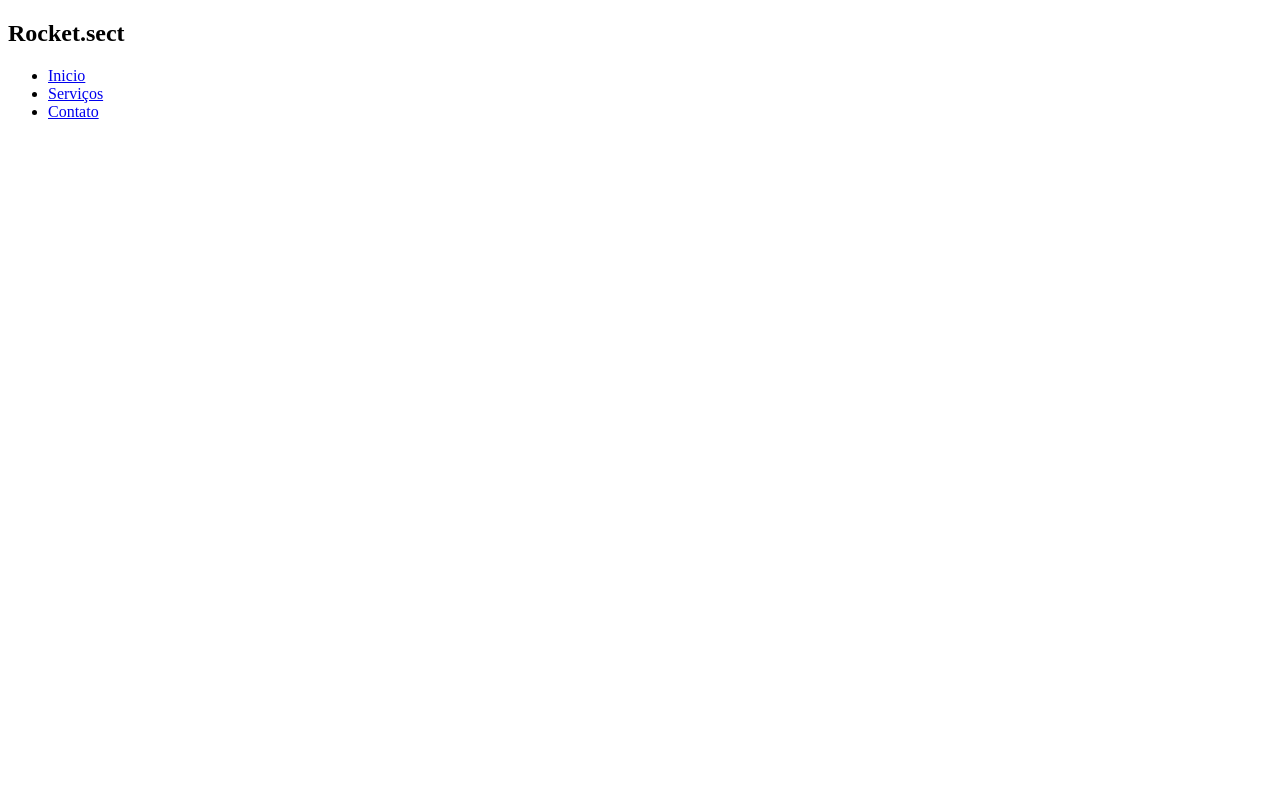
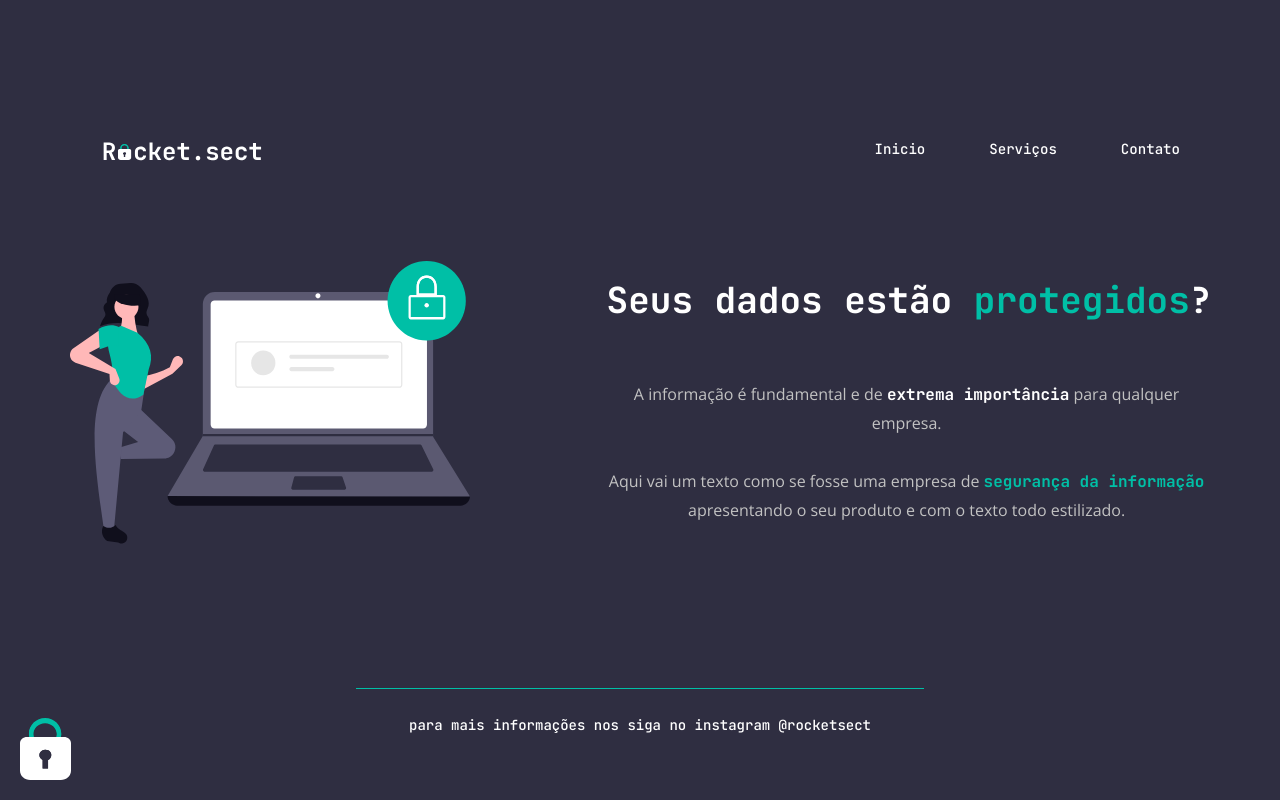
Before and after one commit to leonardosilvabras/rocketSect, a plain HTML site: page index.html in a window 1280 px wide. Drawn offline with nearby package versions, Linux system fonts and the light colour scheme; files that its build step writes are made by us from their sources.

Commit message:
final code

```diff
--- a/index.html
+++ b/index.html
@@ -4,17 +4,42 @@
     <meta charset="UTF-8" />
     <meta name="viewport" content="width=device-width, initial-scale=1.0" />
     <link rel="stylesheet" type="text/css" href="./Styles/globalStyles.css" />
-    <link rel="shortcut icon" type="imagex/png" href="./assets/logo.svg" />
+    <link rel="shortcut icon" type="imagex/png" href="./assets/padlock.svg" />
     <title>Rocket Sect</title>
   </head>
   <body>
+    <div id="page">
       <nav>
-      <h1>Rocket.sect</h1>
+        <img src="./assets/logo.svg" alt="logomarca" />
         <ul>
           <li><a href="#">Inicio</a></li>
           <li><a href="#">Serviços</a></li>
           <li><a href="#">Contato</a></li>
         </ul>
       </nav>
+      <main>
+        <img
+          src="./assets/img.svg"
+          alt="mulher ao lado de um notebook com um icone de padlock"
+        />
+        <section id="text">
+          <h2>Seus dados estão <strong>protegidos</strong>?</h2>
+          <p>
+            A informação é fundamental e de
+            <strong>extrema importância</strong> para qualquer empresa.
+          </p>
+          <p>
+            Aqui vai um texto como se fosse uma empresa de
+            <strong>segurança da informação</strong> apresentando o seu produto
+            e com o texto todo estilizado.
+          </p>
+        </section>
+      </main>
+    </div>
+    <footer>
+      <p>para mais informações nos siga no instagram
+      <a href="https://www.instagram.com/rocketsect">@rocketsect</a></p>
+    </footer>
+    <img id="padlock" src="./assets/padlock.svg" alt="padlock" />
   </body>
 </html>
--- a/styles/globalStyles.scss
+++ b/styles/globalStyles.scss
@@ -0,0 +1,114 @@
+@import url("https://fonts.googleapis.com/css2?family=JetBrains+Mono:wght@500;700&family=Open+Sans:wght@400;700&display=swap");
+
+:root {
+    --primaryColor: #2f2e41;
+    --secundaryColor: #00bfa6;
+    --terciaryColor: #c2c2c2;
+}
+
+* {
+    margin: 0;
+    padding: 0;
+    box-sizing: border-box;
+    font-family: "JetBrains Mono", monospace;
+    color: #fff;
+}
+
+body {
+    display: flex;
+    justify-content: center;
+    align-items: center;
+    flex-flow: column nowrap;
+    min-width: 100vw;
+    min-height: 100vh;
+    background-color: var(--primaryColor);
+
+    #page {
+        nav {
+            width: 100vw;
+            padding: 0 6.25rem;
+            display: flex;
+            align-items: center;
+            justify-content: space-between;
+            margin-top: 4.4rem;
+
+            ul {
+                display: flex;
+                justify-content: center;
+                align-items: center;
+                list-style: none;
+                gap: 4rem;
+
+                li {
+                    a {
+                        font-size: 0.88rem;
+                        text-decoration: none;
+                    }
+
+                    a:hover {
+                        transition: .25s;
+                        font-weight: bold;
+                        color: var(--secundaryColor);
+                    }
+                }
+            }
+        }
+
+        main {
+            display: flex;
+            align-items: center;
+            justify-content: space-around;
+            width: 100vw;
+            margin-top: 6.25rem;
+
+            section {
+
+                text-align: center;
+                h2 {
+                    font-size: 2.25rem;
+                    margin-bottom: 3.75rem;
+                    line-height: 40px;
+
+                    strong {
+                        color: var(--secundaryColor);
+                    }
+                }
+
+                p {
+                    max-width: 37.5rem;
+                    font-family: "Open Sans", sans-serif;
+                    color: var(--terciaryColor);
+                    line-height: 28px
+                }
+
+                p + p {
+                    margin-top: 1.87rem;
+                    strong {
+                        color: var(--secundaryColor);
+                    }
+                }
+            }
+        }
+
+    }
+
+    footer {
+        margin-top: 9rem;
+        display: flex;
+        justify-content: center;
+        align-items: center;
+        width: 35.5rem;
+        border-top: 1px solid var(--secundaryColor);
+        p, a {
+            margin-top: 1.7rem;
+            text-decoration: none;
+            font-size: 0.875rem;
+        }
+    }
+
+    #padlock {
+        position: fixed;
+        bottom: 1.25rem;
+        left: 1.25rem;
+    }
+}
```
Also changed, not shown: assets/img.svg (added), assets/logo.svg (added), assets/padlock.svg (added), styles/globalStyles.css (added), 1 other file. Lines whose indentation alone changed are shown as unchanged.
